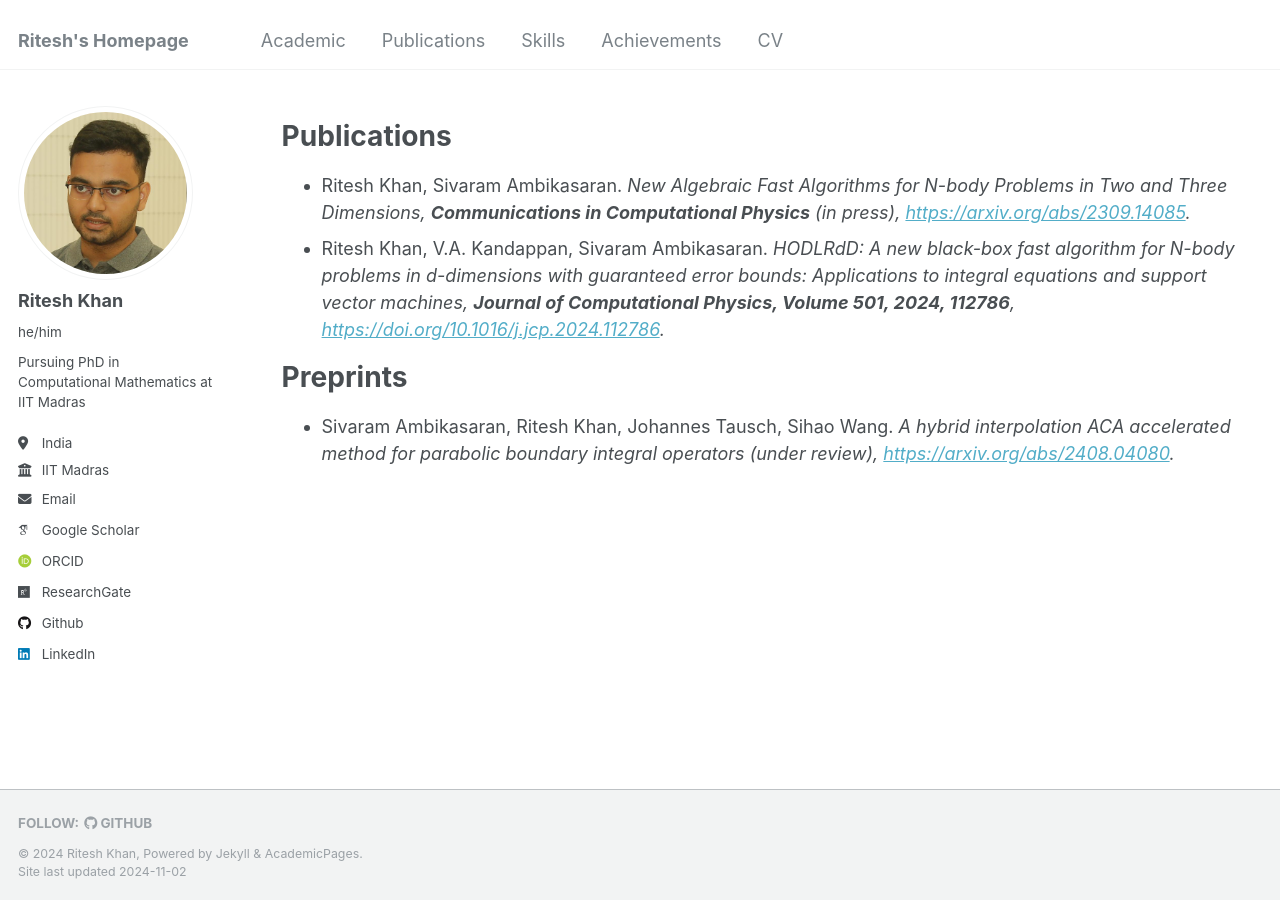
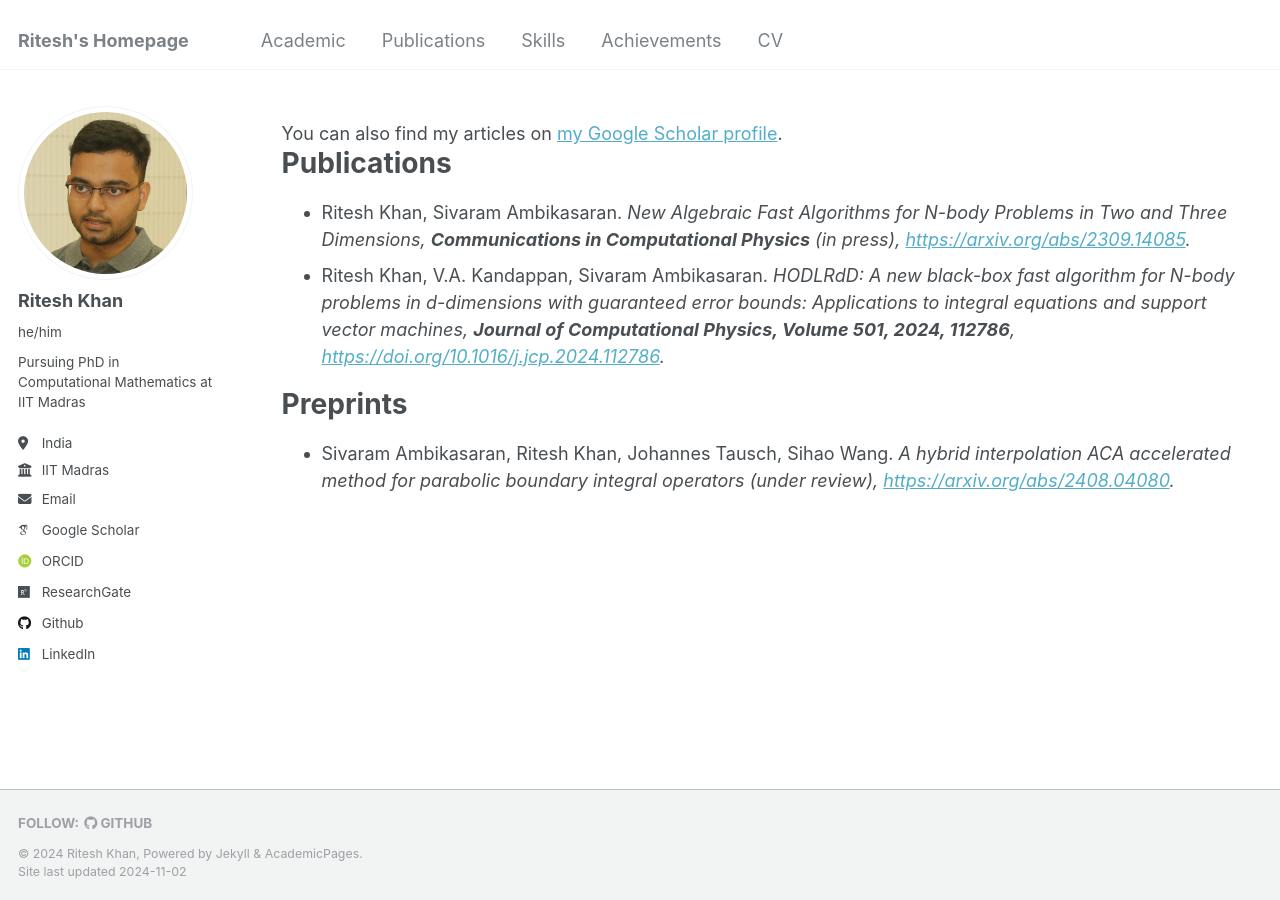
Before and after one commit to RiteshKhan/riteshkhan.github.io, a Jekyll site: the page built from _pages/publications.md, in a window 1280 px wide. Built offline with Jekyll 4.4.1, drawn with Linux system fonts in a browser that asks for light colours; some web fonts are replaced.

Commit message:
first_version

```diff
--- a/_pages/publications.md
+++ b/_pages/publications.md
@@ -8,6 +8,10 @@ redirect_from:
 
 {% include base_path %}
 
+{% if site.author.googlescholar %}
+  <div class="wordwrap">You can also find my articles on <a href="{{site.author.googlescholar}}">my Google Scholar profile</a>.</div>
+{% endif %}
+
 Publications
 ======
 * Ritesh Khan, Sivaram Ambikasaran. <em>New Algebraic Fast Algorithms for N-body Problems in Two and Three Dimensions<em>, **Communications in Computational Physics** (in press), <https://arxiv.org/abs/2309.14085>.
```
Also changed, not shown: _pages/about.md (+1 -1 lines).
